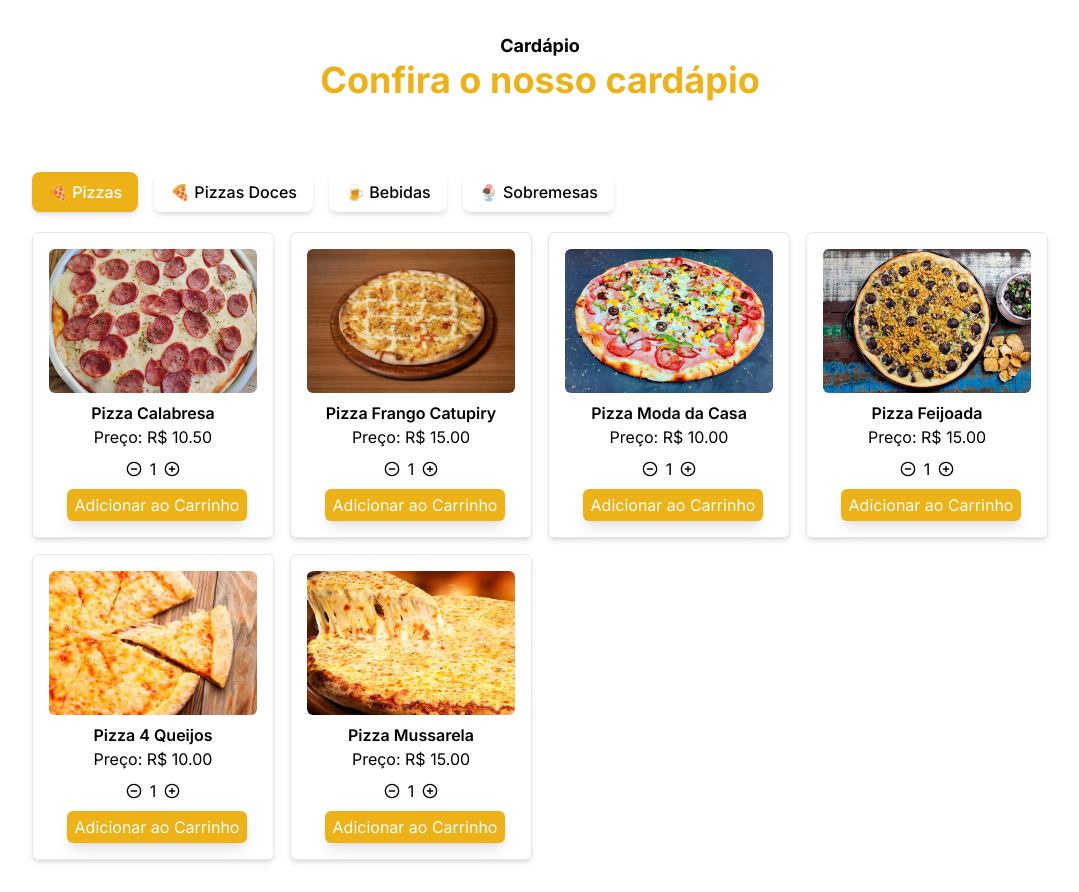
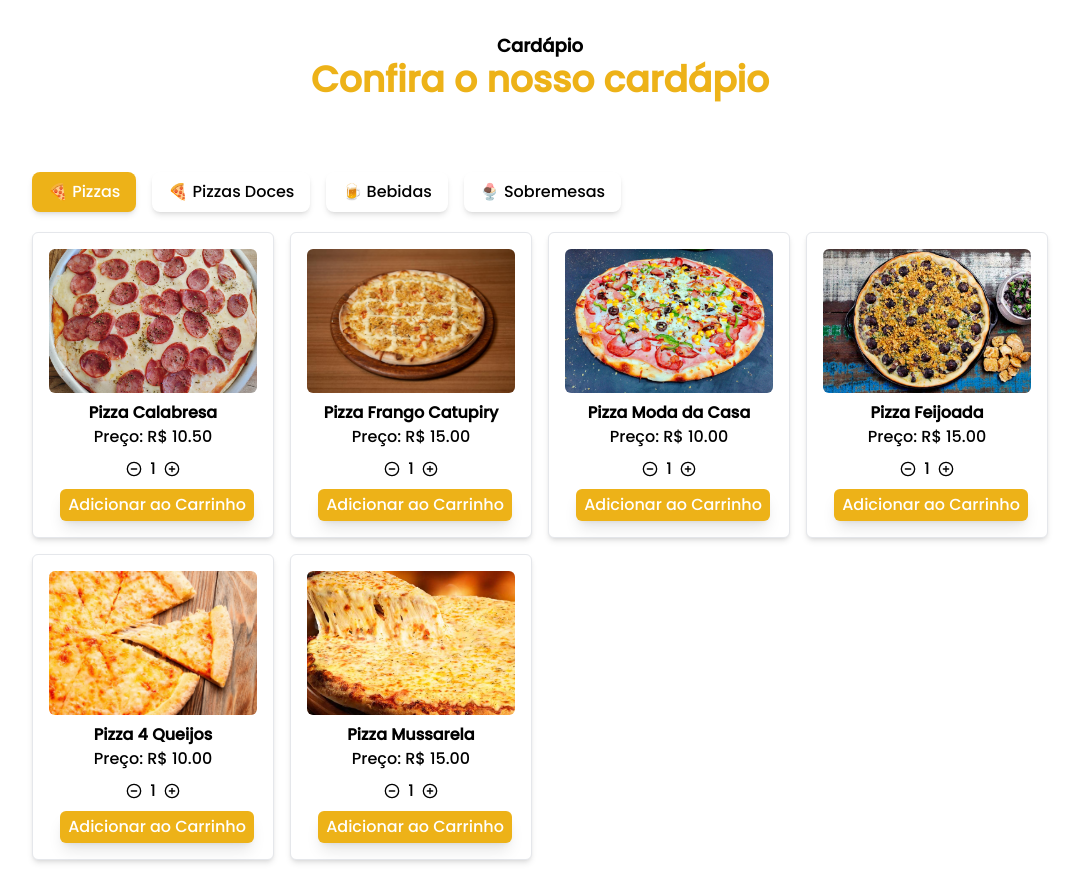
Before and after one commit to QaMarcosEd/CardapioOnline, a Next.js app: page / in a window 1280 px wide. Shown: the whole page, without its empty margins (100-1179 px from the left). Built offline with nearby package versions, Linux system fonts and the light colour scheme.

Commit message:
feat: adding Poppins font to the project

```diff
--- a/src/app/layout.tsx
+++ b/src/app/layout.tsx
@@ -1,8 +1,11 @@
 import "./globals.css";
 import type { Metadata } from "next";
-import { Inter } from "next/font/google";
+import { Poppins } from "next/font/google";
 
-const inter = Inter({ subsets: ["latin"] });
+const poppins = Poppins({
+  subsets: ["latin"],
+  weight: "500"
+});
 
 export const metadata: Metadata = {
   title: "Create Next App",
@@ -16,7 +19,7 @@
 }) {
   return (
     <html lang="en">
-      <body className={inter.className}>{children}</body>
+      <body className={poppins.className}>{children}</body>
     </html>
   );
 }
```
